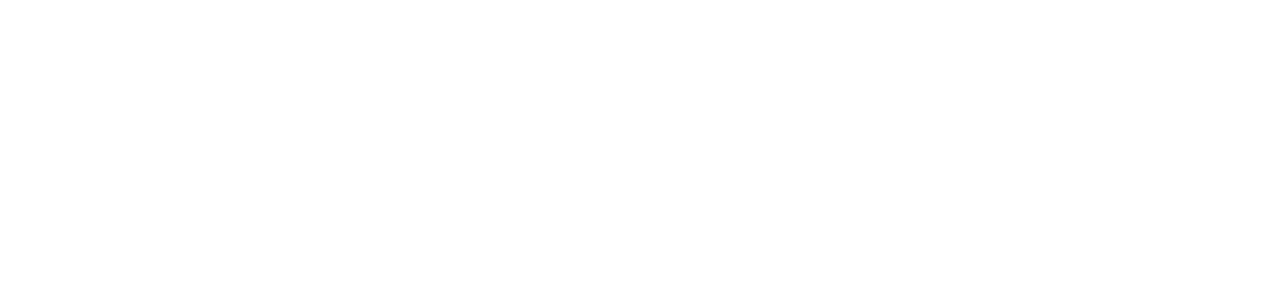
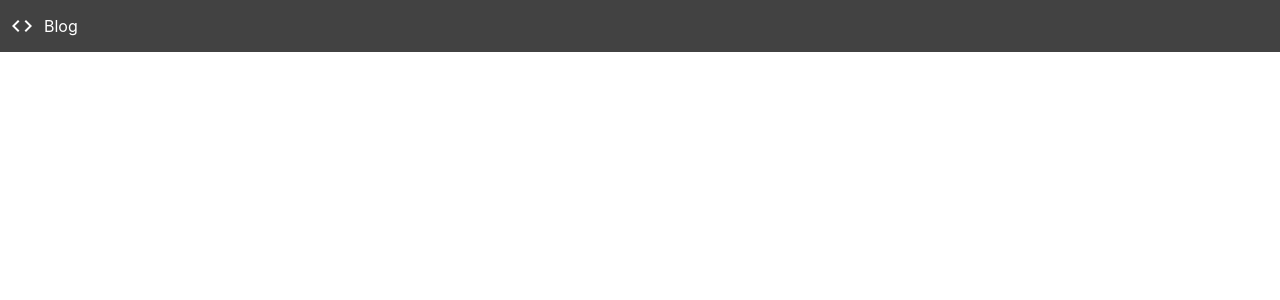
Before and after one commit to ashleighc207/react-router-blog, a React (Create React App) app: page / in a window 1280 px wide. Shown: the top 300 px of the page. Built offline with nearby package versions, Linux system fonts and the light colour scheme.

Commit message:
get nav styled and on page

```diff
--- a/src/App.js
+++ b/src/App.js
@@ -1,8 +1,13 @@
 import React from "react";
 import "./App.css";
+import Nav from "./Components/Nav.js";
 
 function App() {
-  return <div className="App"></div>;
+  return (
+    <div className="App">
+      <Nav />
+    </div>
+  );
 }
 
 export default App;
--- a/src/Components/Nav.css
+++ b/src/Components/Nav.css
@@ -0,0 +1,11 @@
+.Nav {
+  display: flex;
+  width: 100%;
+  align-items: center;
+  background-color: #424242;
+  color: #ffffff;
+}
+
+.Nav--icon {
+  margin: 0px 10px;
+}
--- a/src/Components/Nav.js
+++ b/src/Components/Nav.js
@@ -0,0 +1,15 @@
+import React, { Component } from "react";
+import "./Nav.css";
+
+class Nav extends Component {
+  render() {
+    return (
+      <nav className="Nav">
+        <i className="material-icons Nav--icon">code</i>
+        <p className="Nav--text"> Blog </p>
+      </nav>
+    );
+  }
+}
+
+export default Nav;
```
